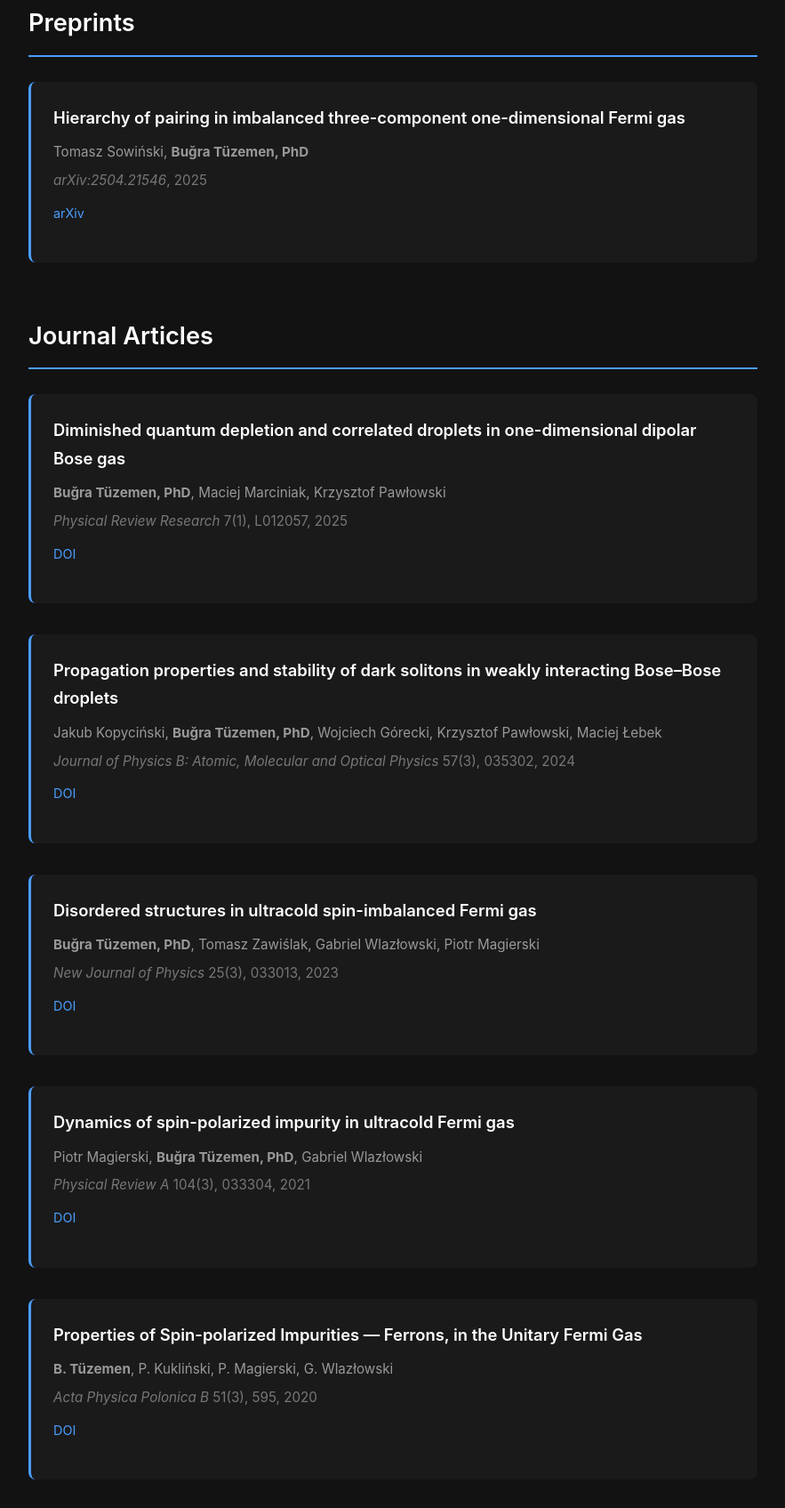
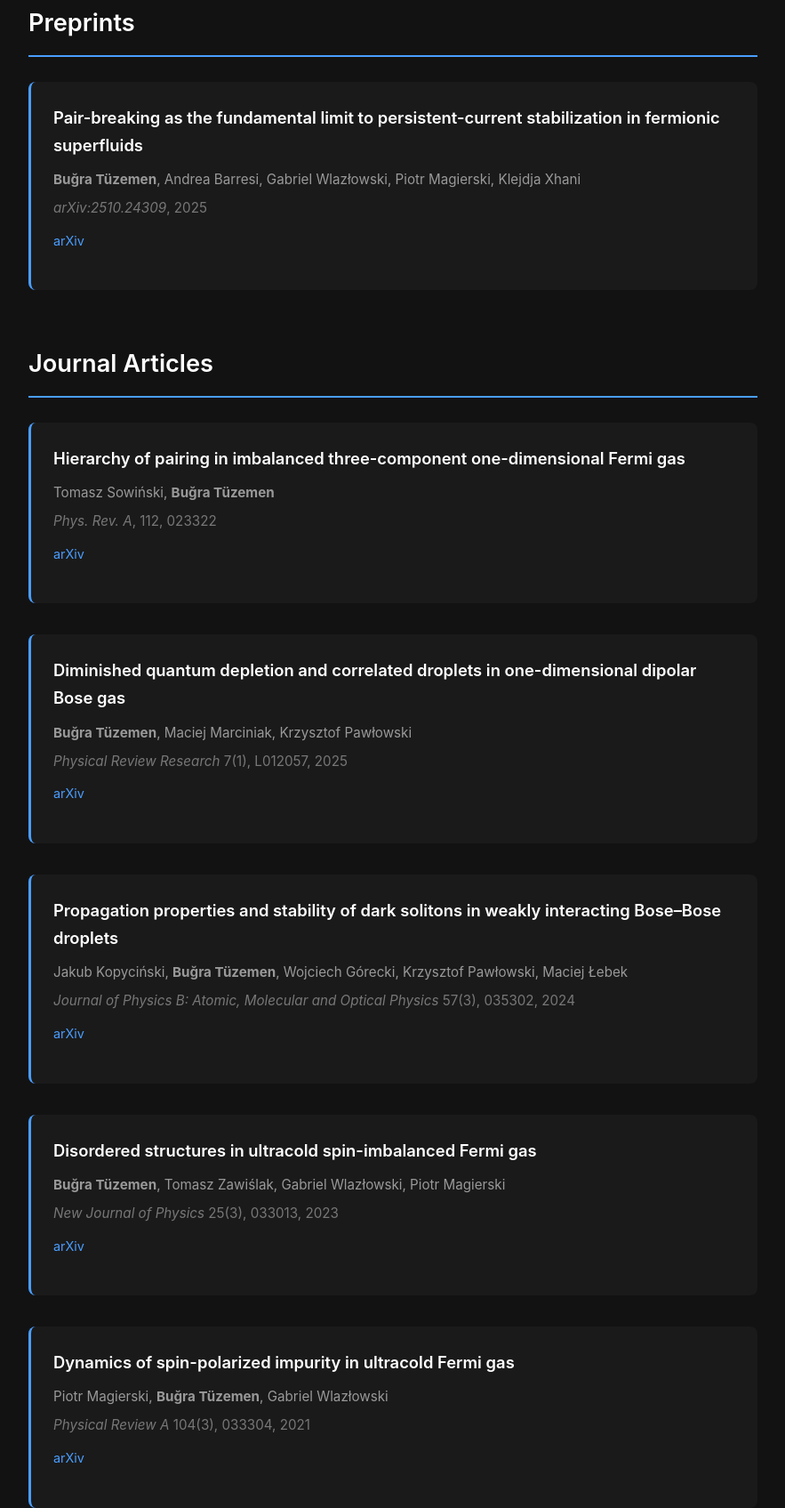
Before and after one commit to buurara/buurara.github.io, a plain HTML site: page publications.html in a window 1280 px wide. Shown: the part 339-2034 px from the top of the page at 89% size, without its empty margins (198-1081 px from the left). Drawn offline with Linux system fonts and the light colour scheme.

Commit message:
Update publications.html

```diff
--- a/publications.html
+++ b/publications.html
@@ -3,13 +3,13 @@
 <head>
     <meta charset="UTF-8">
     <meta name="viewport" content="width=device-width, initial-scale=1.0">
-    <title>Buğra Tüzemen, PhD - Publications</title>
+    <title>Buğra Tüzemen - Publications</title>
     <link rel="stylesheet" href="style-dark.css">
 </head>
 <body>
     <nav>
         <div class="nav-container">
-            <div class="nav-brand">Buğra Tüzemen, PhD</div>
+            <div class="nav-brand">Buğra Tüzemen</div>
             <ul class="nav-menu">
                 <li><a href="index.html">Home</a></li>
                 <li><a href="projects.html">Projects</a></li>
@@ -29,11 +29,11 @@
             <h2>Preprints</h2>
 
             <div class="publication">
-                <p class="pub-title">Hierarchy of pairing in imbalanced three-component one-dimensional Fermi gas</p>
-                <p class="pub-authors">Tomasz Sowiński, <strong>Buğra Tüzemen, PhD</strong></p>
-                <p class="pub-journal"><em>arXiv:2504.21546</em>, 2025</p>
+                <p class="pub-title">Pair-breaking as the fundamental limit to persistent-current stabilization in fermionic superfluids</p>
+                <p class="pub-authors"><strong>Buğra Tüzemen</strong>, Andrea Barresi, Gabriel Wlazłowski, Piotr Magierski, Klejdja Xhani</p>
+                <p class="pub-journal"><em> arXiv:2510.24309</em>, 2025</p>
                 <p class="pub-links">
-                    <a href="https://arxiv.org/abs/2504.21546" target="_blank">arXiv</a>
+                    <a href="https://arxiv.org/abs/2510.24309" target="_blank">arXiv</a>
                 </p>
             </div>
         </section>
@@ -42,38 +42,47 @@
             <h2>Journal Articles</h2>
 
             <div class="publication">
+                <p class="pub-title">Hierarchy of pairing in imbalanced three-component one-dimensional Fermi gas</p>
+                <p class="pub-authors">Tomasz Sowiński, <strong>Buğra Tüzemen</strong></p>
+                <p class="pub-journal"><em>Phys. Rev. A</em>, 112, 023322</p>
+                <p class="pub-links">
+                    <a href="https://arxiv.org/abs/2504.21546" target="_blank">arXiv</a>
+                </p>
+            </div>
+
+            <div class="publication">
                 <p class="pub-title">Diminished quantum depletion and correlated droplets in one-dimensional dipolar Bose gas</p>
-                <p class="pub-authors"><strong>Buğra Tüzemen, PhD</strong>, Maciej Marciniak, Krzysztof Pawłowski</p>
+                <p class="pub-authors"><strong>Buğra Tüzemen</strong>, Maciej Marciniak, Krzysztof Pawłowski</p>
                 <p class="pub-journal"><em>Physical Review Research</em> 7(1), L012057, 2025</p>
                 <p class="pub-links">
-                    <a href="https://doi.org/10.1103/physrevresearch.7.l012057" target="_blank">DOI</a>
+                    <a href="https://arxiv.org/abs/2410.03513" target="_blank">arXiv</a>
                 </p>
             </div>
 
             <div class="publication">
                 <p class="pub-title">Propagation properties and stability of dark solitons in weakly interacting Bose–Bose droplets</p>
-                <p class="pub-authors">Jakub Kopyciński, <strong>Buğra Tüzemen, PhD</strong>, Wojciech Górecki, Krzysztof Pawłowski, Maciej Łebek</p>
+                <p class="pub-authors">Jakub Kopyciński, <strong>Buğra Tüzemen</strong>, Wojciech Górecki, Krzysztof Pawłowski, Maciej Łebek</p>
                 <p class="pub-journal"><em>Journal of Physics B: Atomic, Molecular and Optical Physics</em> 57(3), 035302, 2024</p>
                 <p class="pub-links">
-                    <a href="https://doi.org/10.1088/1361-6455/ad2546" target="_blank">DOI</a>
+                    <a href="https://arxiv.org/abs/2304.00861" target="_blank">arXiv</a>
                 </p>
             </div>
 
             <div class="publication">
                 <p class="pub-title">Disordered structures in ultracold spin-imbalanced Fermi gas</p>
-                <p class="pub-authors"><strong>Buğra Tüzemen, PhD</strong>, Tomasz Zawiślak, Gabriel Wlazłowski, Piotr Magierski</p>
+                <p class="pub-authors"><strong>Buğra Tüzemen</strong>, Tomasz Zawiślak, Gabriel Wlazłowski, Piotr Magierski</p>
                 <p class="pub-journal"><em>New Journal of Physics</em> 25(3), 033013, 2023</p>
                 <p class="pub-links">
-                    <a href="https://doi.org/10.1088/1367-2630/acc26b" target="_blank">DOI</a>
+                    <a href="https://arxiv.org/abs/2211.01055" target="_blank">arXiv</a>
                 </p>
             </div>
 
             <div class="publication">
                 <p class="pub-title">Dynamics of spin-polarized impurity in ultracold Fermi gas</p>
-                <p class="pub-authors">Piotr Magierski, <strong>Buğra Tüzemen, PhD</strong>, Gabriel Wlazłowski</p>
+                <p class="pub-authors">Piotr Magierski, <strong>Buğra Tüzemen</strong>, Gabriel Wlazłowski</p>
                 <p class="pub-journal"><em>Physical Review A</em> 104(3), 033304, 2021</p>
                 <p class="pub-links">
-                    <a href="https://doi.org/10.1103/physreva.104.033304" target="_blank">DOI</a>
+                    <a href="https://arxiv.org/abs/2102.04833" target="_blank">arXiv</a>
                 </p>
             </div>
 
@@ -82,16 +91,16 @@
                 <p class="pub-authors"><strong>B. Tüzemen</strong>, P. Kukliński, P. Magierski, G. Wlazłowski</p>
                 <p class="pub-journal"><em>Acta Physica Polonica B</em> 51(3), 595, 2020</p>
                 <p class="pub-links">
-                    <a href="https://doi.org/10.5506/aphyspolb.51.595" target="_blank">DOI</a>
+                    <a href="https://arxiv.org/abs/1911.08848" target="_blank">arXiv</a>
                 </p>
             </div>
 
             <div class="publication">
                 <p class="pub-title">Spin-polarized droplets in the unitary Fermi gas</p>
-                <p class="pub-authors">Piotr Magierski, <strong>Buğra Tüzemen, PhD</strong>, Gabriel Wlazłowski</p>
+                <p class="pub-authors">Piotr Magierski, <strong>Buğra Tüzemen</strong>, Gabriel Wlazłowski</p>
                 <p class="pub-journal"><em>Physical Review A</em> 100(3), 033613, 2019</p>
                 <p class="pub-links">
-                    <a href="https://doi.org/10.1103/physreva.100.033613" target="_blank">DOI</a>
+                    <a href="https://arxiv.org/abs/1811.00446" target="_blank">arXiv</a>
                 </p>
             </div>
         </section>
@@ -101,19 +110,19 @@
 
             <div class="publication">
                 <p class="pub-title">Spin–polarized impurities in ultracold Fermi gas</p>
-                <p class="pub-authors"><strong>Buğra Tüzemen, PhD</strong></p>
+                <p class="pub-authors"><strong>Buğra Tüzemen</strong></p>
                 <p class="pub-journal">Doctoral thesis (Physics), Warsaw University of Technology, 2021</p>
             </div>
 
             <div class="publication">
                 <p class="pub-title">Richardson solution for the spin-orbit coupled Fermi gas</p>
-                <p class="pub-authors"><strong>Buğra Tüzemen, PhD</strong></p>
+                <p class="pub-authors"><strong>Buğra Tüzemen</strong></p>
                 <p class="pub-journal">Master's thesis (Physics), Istanbul Technical University, 2015</p>
             </div>
         </section>
 
         <footer>
-            <p>&copy; 2025 Buğra Tüzemen, PhD. All rights reserved.</p>
+            <p>&copy; 2025 Buğra Tüzemen. All rights reserved.</p>
         </footer>
     </div>
 </body>
```
